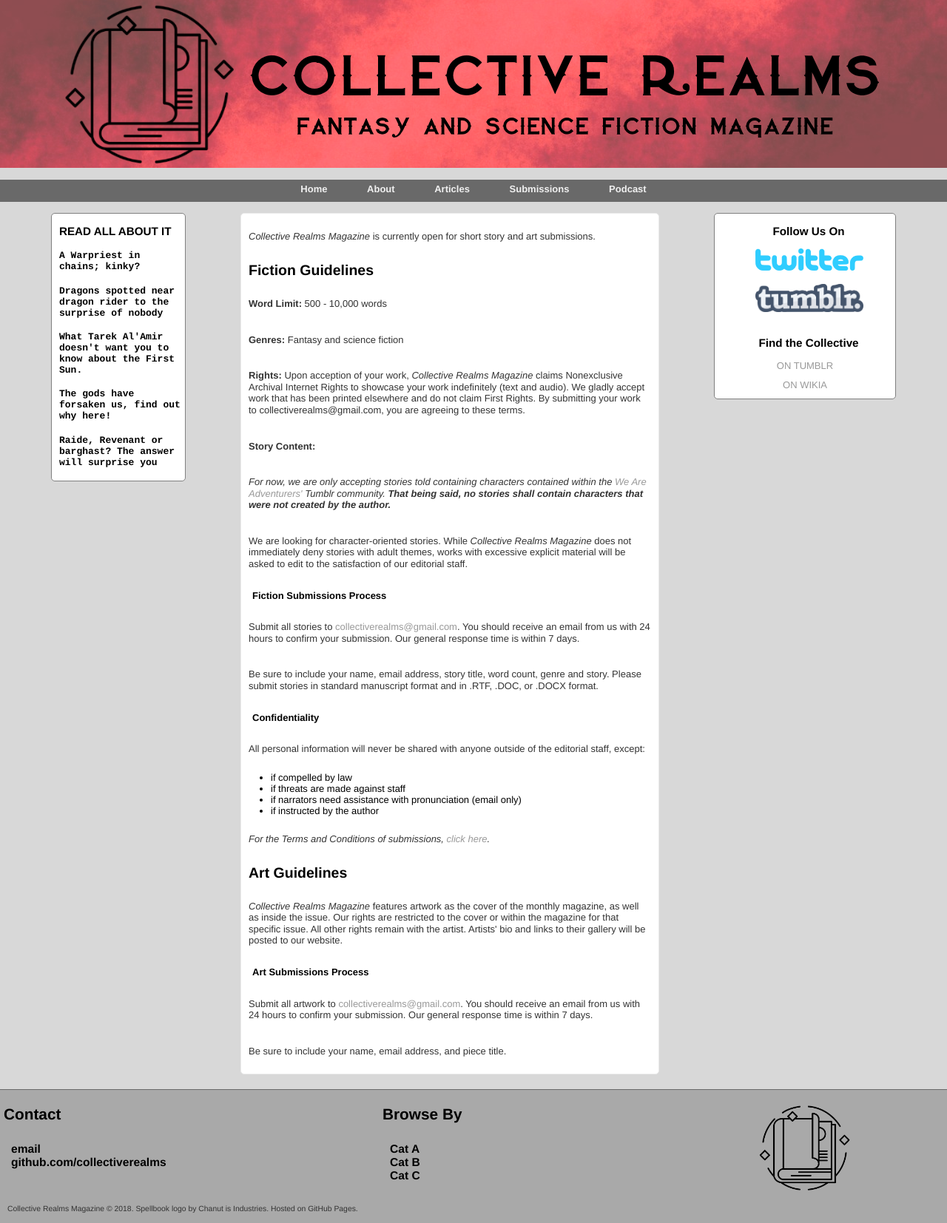
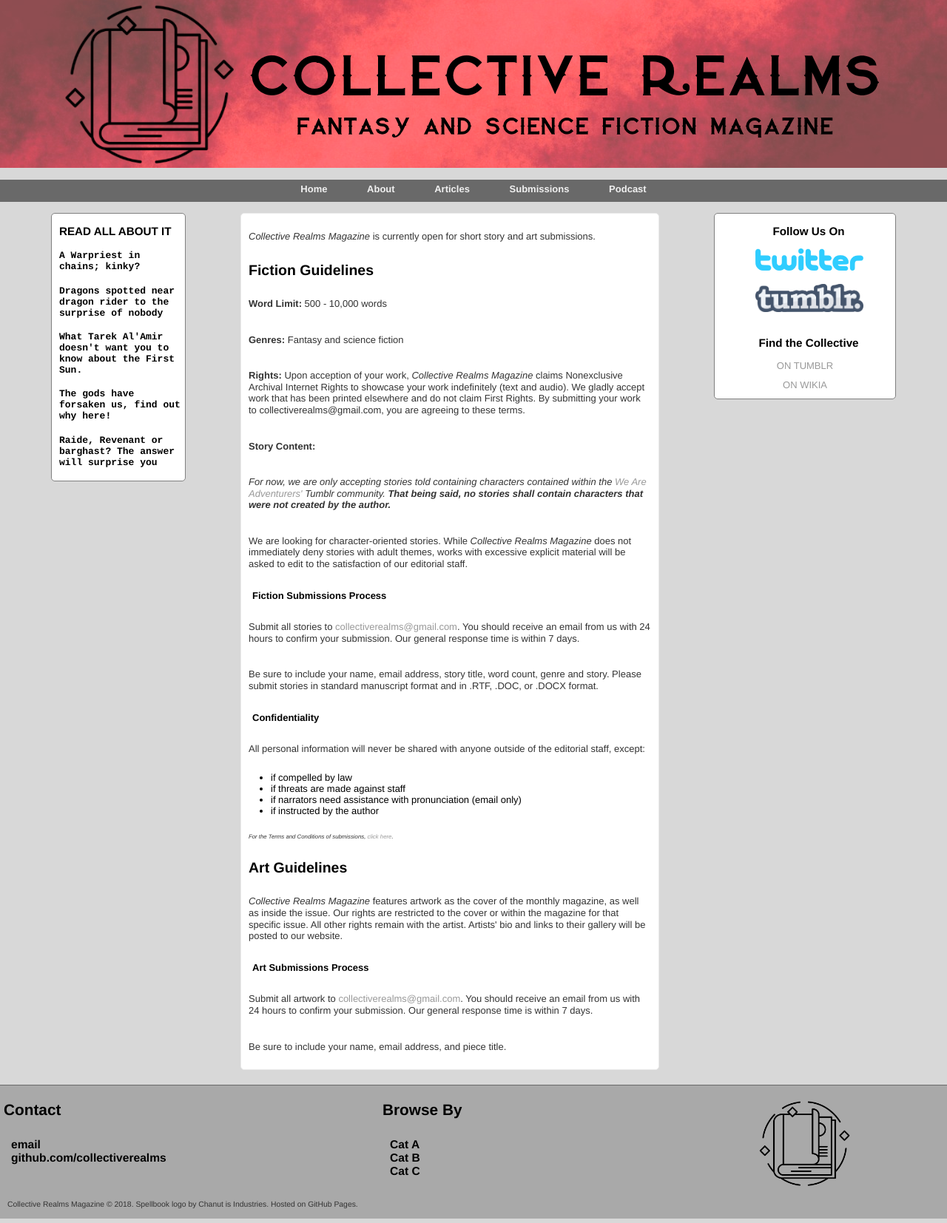
Before and after one commit to collectiverealms/collectiverealms, a Jekyll site: the page built from submissions.html, in a window 1280 px wide. Shown: the whole page at 74% size. Built offline with Jekyll 4.4.1, drawn with Linux system fonts in a browser that asks for light colours.

Commit message:
Update main.css

```diff
--- a/css/main.css
+++ b/css/main.css
@@ -24,6 +24,10 @@ body {
                         font-size: 1em;
                         line-height: 1.2em;
                         color: #333;
+                    }
+
+                    .termsandconditions {
+                        font-size: .6em;
                     }
 
                     h1 {
```
